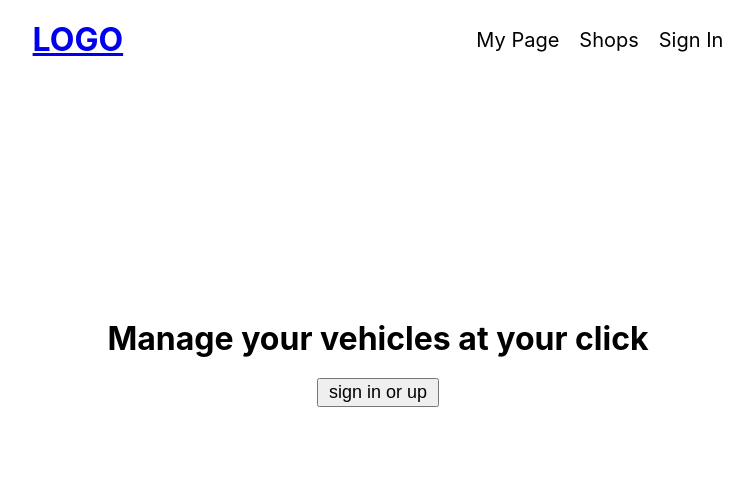
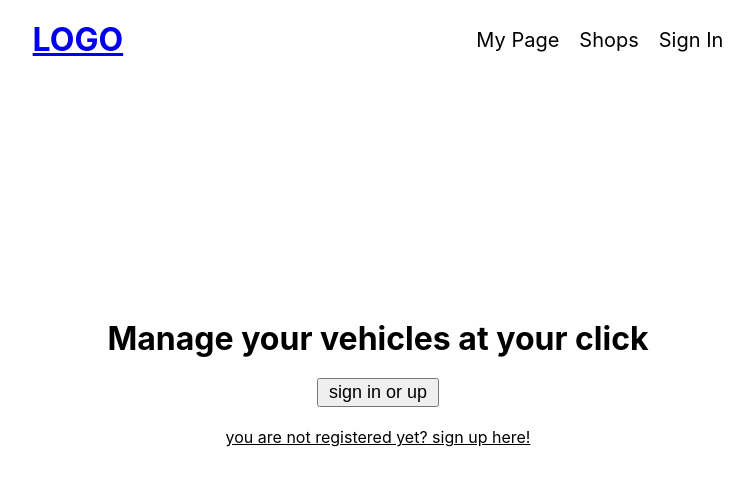
Before and after one commit to jeffk713/my-garage, a React (Create React App) app: page / in a window 1280 px wide. Shown: the top 486 px of the page, without its empty margins (262-1015 px from the left). Built offline with nearby package versions, Linux system fonts and the light colour scheme.

Commit message:
implement Link component for use of dynamic component for nav and inline and replace all inline links with Link component

```diff
--- a/src/components/link/link.component.js
+++ b/src/components/link/link.component.js
@@ -2,8 +2,8 @@ import React from 'react';
 
 import './link.styles.scss';
 
-const Link = ({ linkName, urlToGo }) => (
-  <div className='link'>
+const Link = ({ linkName, urlToGo, linkStyle }) => (
+  <div className={`${linkStyle}`}>
     <a href={urlToGo}>{linkName}</a>
   </div>
 );
--- a/src/components/link/link.styles.scss
+++ b/src/components/link/link.styles.scss
@@ -1,4 +1,4 @@
-.link {
+.nav-link {
   margin-left: 20px;
 
   > a {
@@ -7,3 +7,10 @@
     font-size: 20px;
   }
 }
+
+.inline-link {
+  margin-top: 20px;
+  > a {
+    color: black;
+  }
+}
--- a/src/components/navigator/navigator.component.js
+++ b/src/components/navigator/navigator.component.js
@@ -12,9 +12,9 @@ const Navigator = () => (
       </a>
     </div>
     <div className='link-container'>
-      <Link linkName='My Page' urlToGo='/my-page' />
-      <Link linkName='Shops' urlToGo='/shops' />
-      <Link linkName='Sign In' urlToGo='/sign-in' />
+      <Link linkName='My Page' urlToGo='/my-page' linkStyle='nav-link' />
+      <Link linkName='Shops' urlToGo='/shops' linkStyle='nav-link' />
+      <Link linkName='Sign In' urlToGo='/sign-in' linkStyle='nav-link' />
     </div>
   </div>
 );
--- a/src/components/pages/homepage/homepage.component.js
+++ b/src/components/pages/homepage/homepage.component.js
@@ -1,6 +1,7 @@
 import React from 'react';
 
 import CustomButton from '../../custom-button/custom-button.component';
+import Link from '../../link/link.component';
 
 import './homepage.styles.scss';
 
@@ -9,6 +10,11 @@ const Homepage = () => (
     <div className='homepage-banner'>
       <h1 className='banner-title'>Manage your vehicles at your click</h1>
       <CustomButton>sign in or up</CustomButton>
+      <Link
+        linkStyle='inline-link'
+        linkName='you are not registered yet? sign up here!'
+        urlToGo='/sign-up'
+      />
     </div>
   </div>
 );
--- a/src/components/pages/sign-in/sign-in.component.js
+++ b/src/components/pages/sign-in/sign-in.component.js
@@ -2,6 +2,7 @@ import React from 'react';
 
 import InputBox from '../../input-box/input-box.component';
 import CustomButton from '../../custom-button/custom-button.component';
+import Link from '../../link/link.component';
 
 import './sign-in.styles.scss';
 
@@ -59,9 +60,11 @@ class SignInPage extends React.Component {
             Sign In
           </CustomButton>
         </form>
-        <div className='link-to-sign-up'>
-          <a href='/sign-up'> you are not registered yet? sign up here!</a>
-        </div>
+        <Link
+          linkStyle='inline-link'
+          linkName='you are not registered yet? sign up here!'
+          urlToGo='/sign-up'
+        />
       </div>
     );
   }
--- a/src/components/pages/sign-in/sign-in.styles.scss
+++ b/src/components/pages/sign-in/sign-in.styles.scss
@@ -6,10 +6,4 @@
     margin: 40px auto 0 auto;
   }
 
-  .link-to-sign-up {
-    margin-top: 20px;
-    > a {
-      color: black;
-    }
-  }
 }
```
